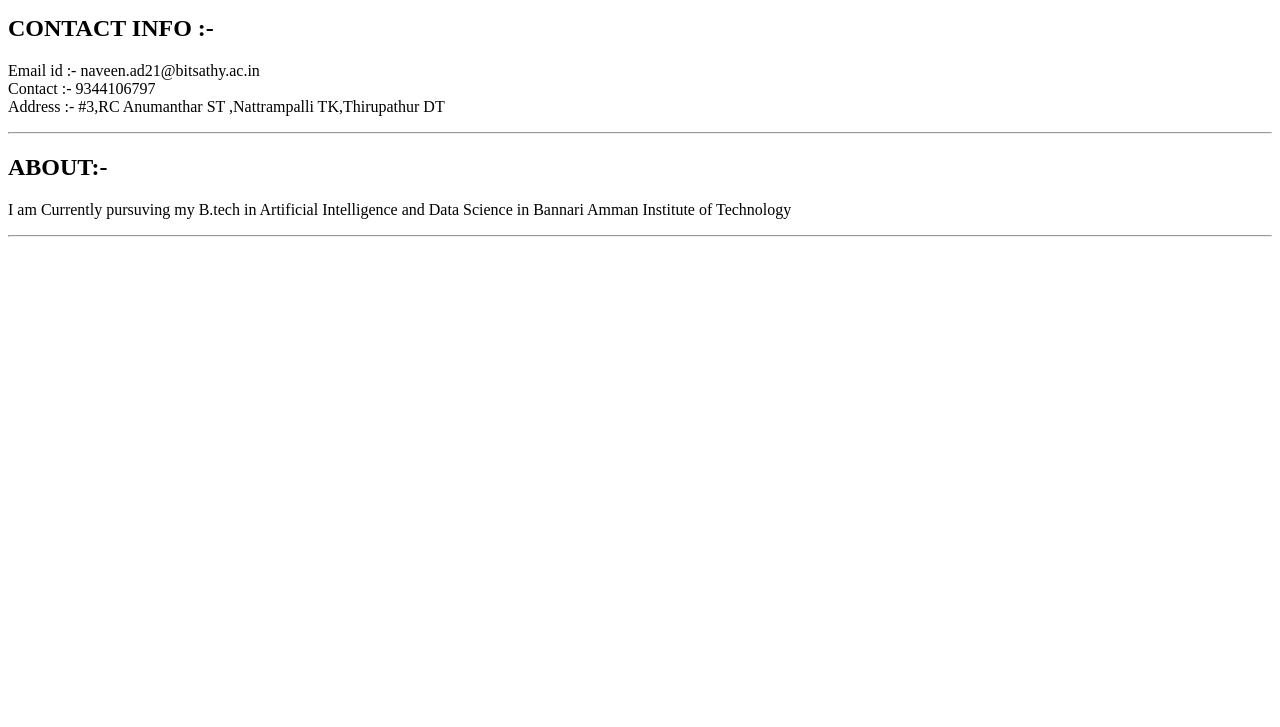
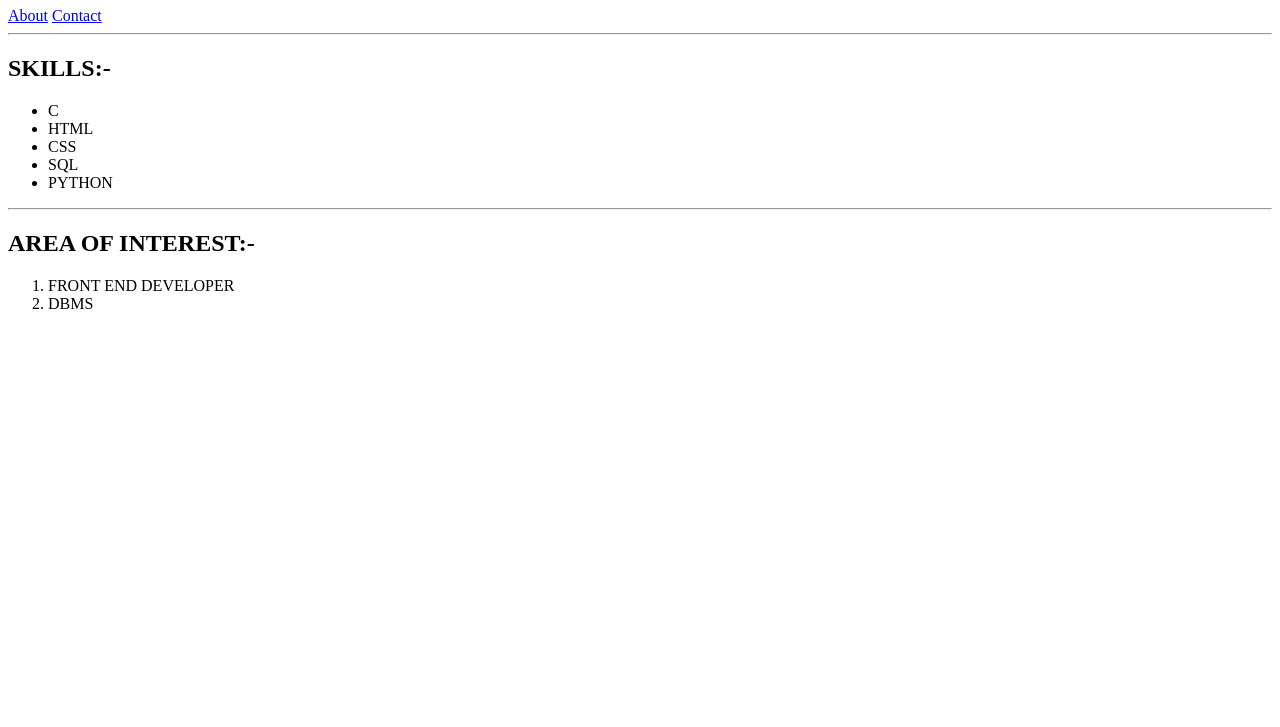
Before and after one commit to Naveen27042004/Basic-Html, a plain HTML site: page index.html in a window 1280 px wide. Shown: the part 73-800 px from the top of the page. Drawn offline with Linux system fonts and the light colour scheme.

Commit message:
index.html

```diff
--- a/index.html
+++ b/index.html
@@ -1,10 +1,29 @@
-<h1>    NAVEEN . G</h1>
+<!DOCTYPE html>
+<html lang="en">
+<head>
+    <meta charset="UTF-8">
+    <meta name="viewport" content="width=device-width, initial-scale=1.0">
+    <title>NAVEEN</title>
+</head>
+<body>
+    <h1>NAVEEN . G</h1>
+    <a href="./about.html">About</a>
+    <a href="./contact.html">Contact</a>
+
 <hr>
-<h2>CONTACT INFO :-</h2>
-<p>Email id :- naveen.ad21@bitsathy.ac.in<br>
-Contact :- 9344106797<br>
-Address :- #3,RC Anumanthar ST ,Nattrampalli TK,Thirupathur DT</p>
-<hr>
-<H2>ABOUT:-</H2>
-<P>I am Currently pursuving my B.tech in Artificial Intelligence and Data Science in Bannari Amman Institute of Technology</P>
-<hr>
+<h2>SKILLS:-</h2>
+<UL>
+    <LI>C</LI>
+    <LI>HTML</LI>
+    <LI>CSS</LI>
+    <LI>SQL</LI>
+    <li>PYTHON</li>
+</UL>
+<HR>
+<H2>AREA OF INTEREST:-</H2>
+<OL>
+    <LI>FRONT END DEVELOPER</LI>
+    <LI>DBMS</LI>
+</OL>
+</body>
+</html>
```
